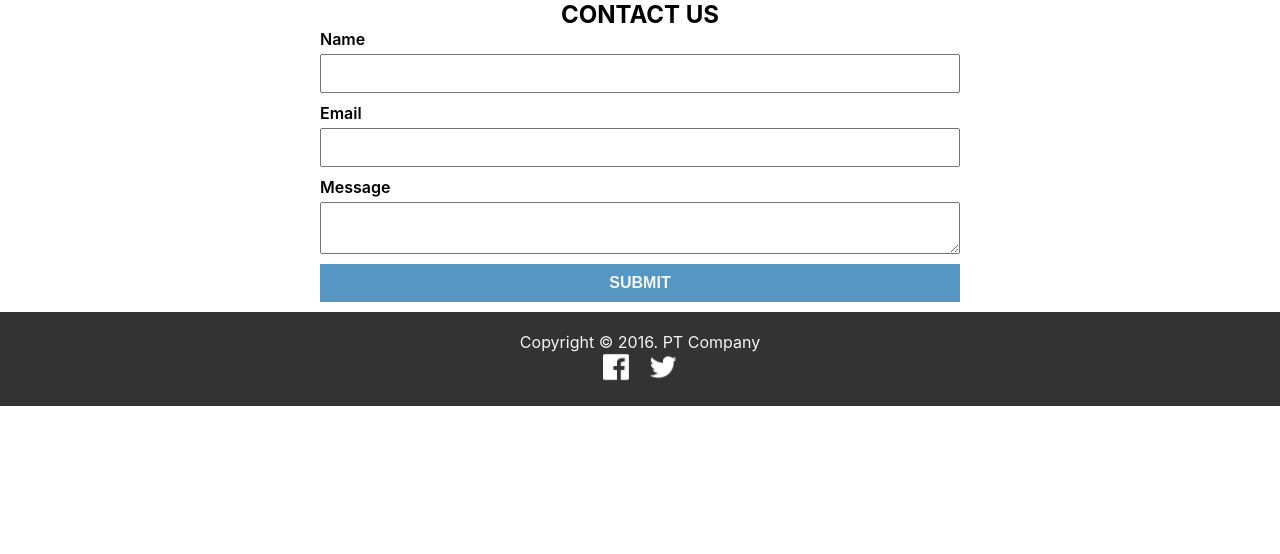
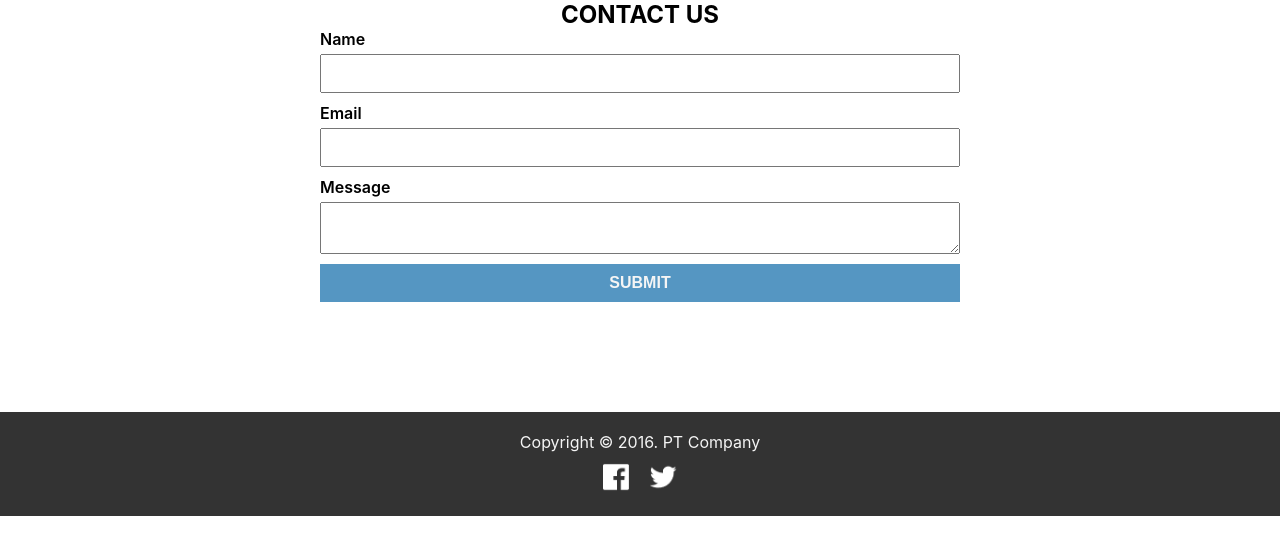
Before and after one commit to Fadil3/suitmedia-frontend, a React (Create React App) app: page / in a window 1280 px wide. Shown: the top 554 px of the page. Built offline with nearby package versions, Linux system fonts and the light colour scheme.

Commit message:
Update Footer.css

```diff
--- a/src/components/footer/Footer.css
+++ b/src/components/footer/Footer.css
@@ -3,9 +3,11 @@ footer {
   padding: 20px;
   text-align: center;
   color: #f5f5f5;
+  margin-top: 100px;
 }
 
 .footer__social {
+  margin-top: 10px;
   display: flex;
   justify-content: center;
   align-items: center;
```
